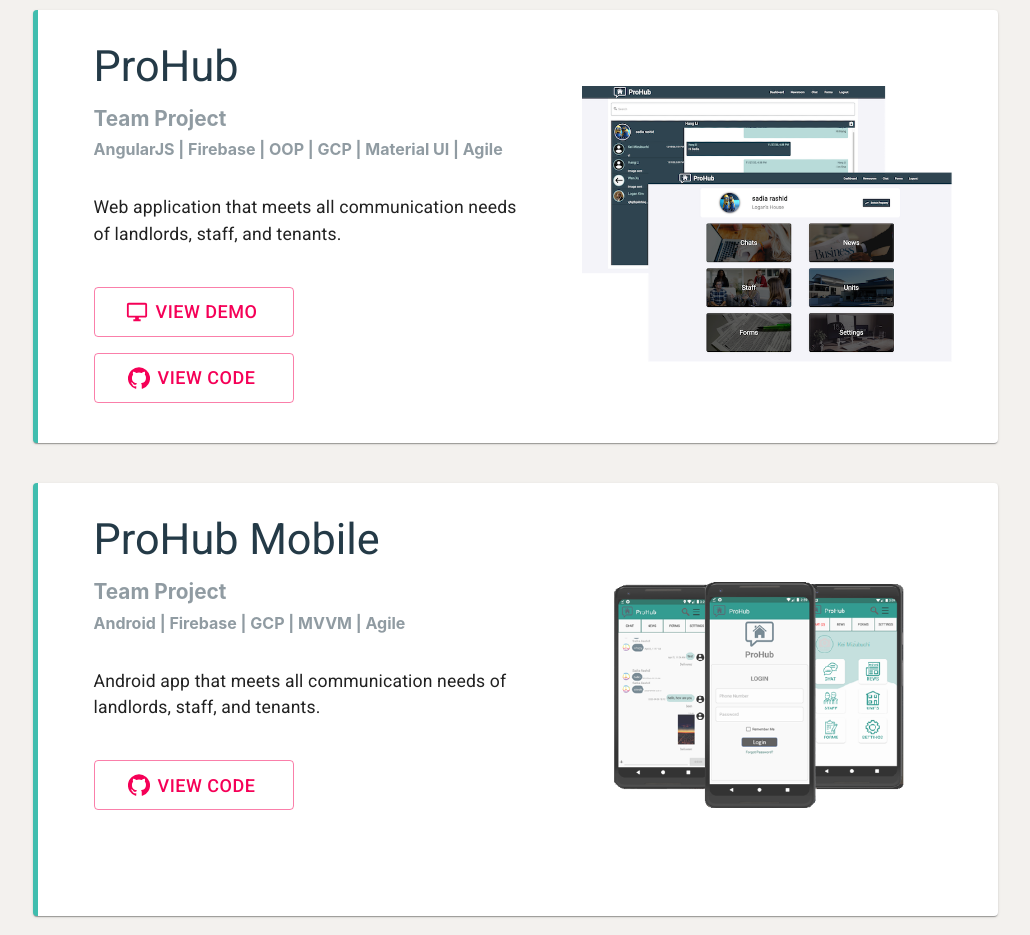
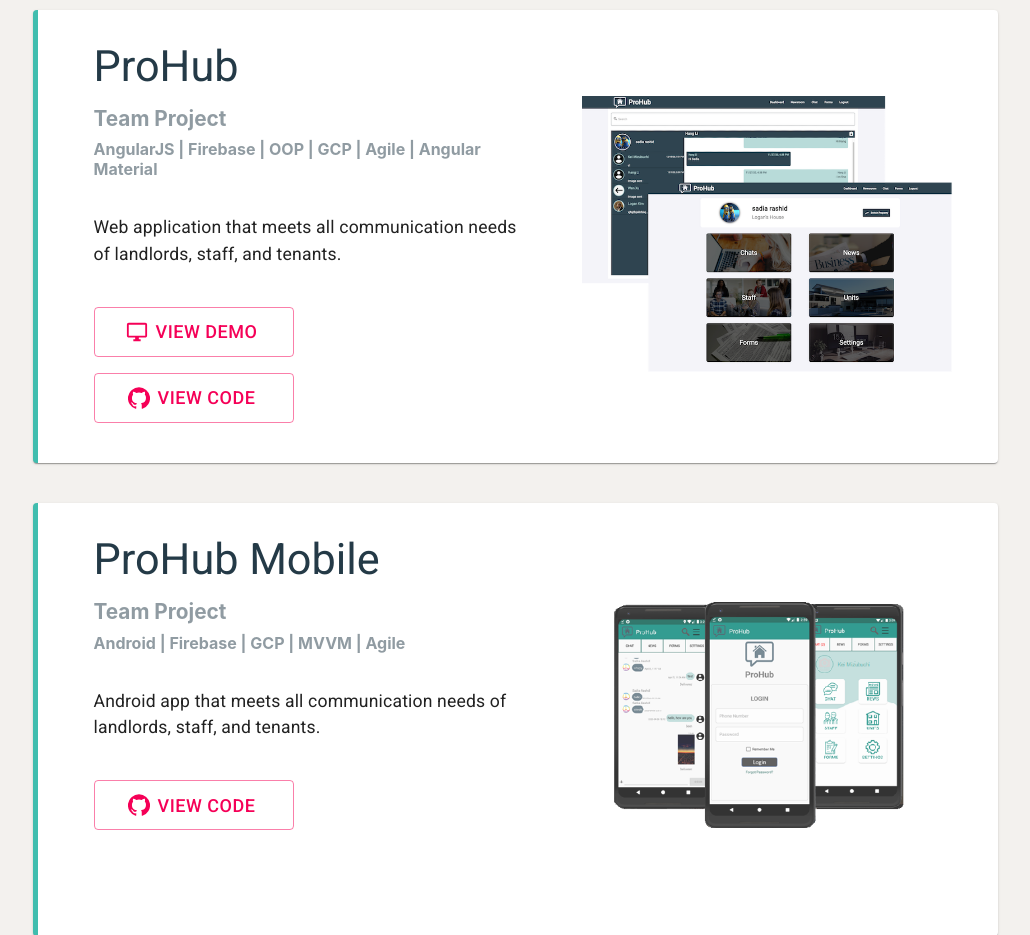
Before and after one commit to Kmzbch/Portfolio, a React (Create React App) app: page / in a window 1280 px wide. Shown: the part 4300-5235 px from the top of the page, without its empty margins (125-1155 px from the left). Built offline with nearby package versions, Linux system fonts and the light colour scheme.

Commit message:
minor change on ProjectItems

```diff
--- a/src/components/projects/ProjectItems.js
+++ b/src/components/projects/ProjectItems.js
@@ -2,7 +2,7 @@ const ProjectItems = [
 	{
 		title: 'ProHub',
 		projectType: 'team',
-		techStack: 'AngularJS | Firebase | OOP | GCP | Material UI | Agile',
+		techStack: 'AngularJS | Firebase | OOP | GCP | Agile | Angular Material',
 		description: 'Web application that meets all communication needs of landlords, staff, and tenants.',
 		details: '',
 		imageLink: './images/projects/prohub.png',
```
